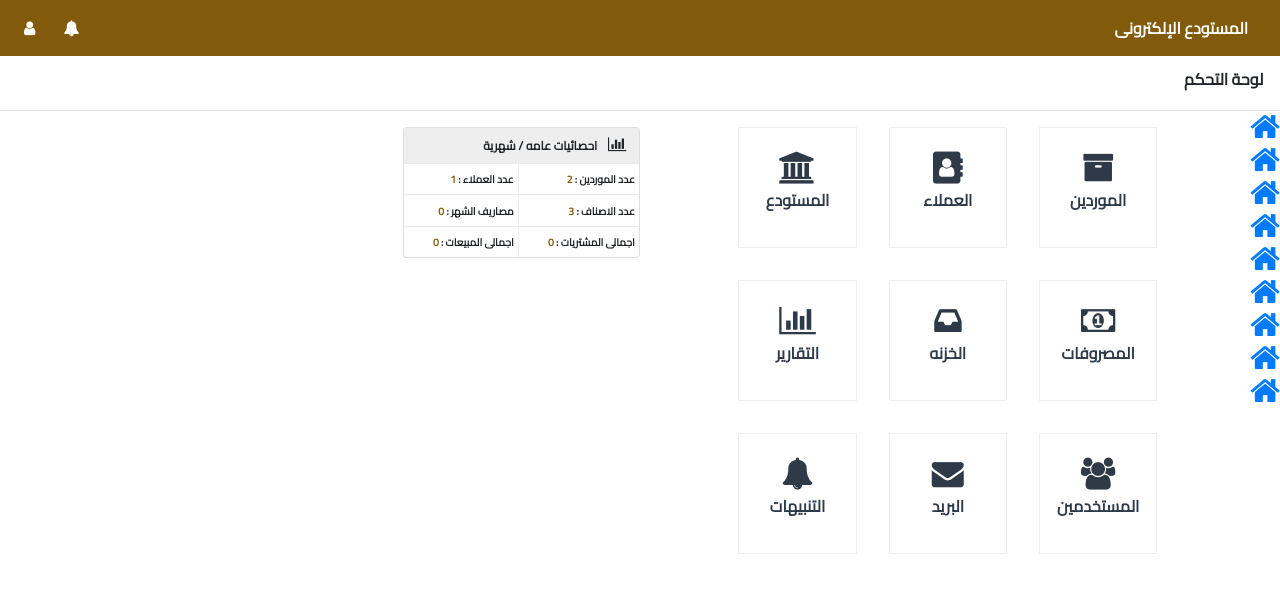
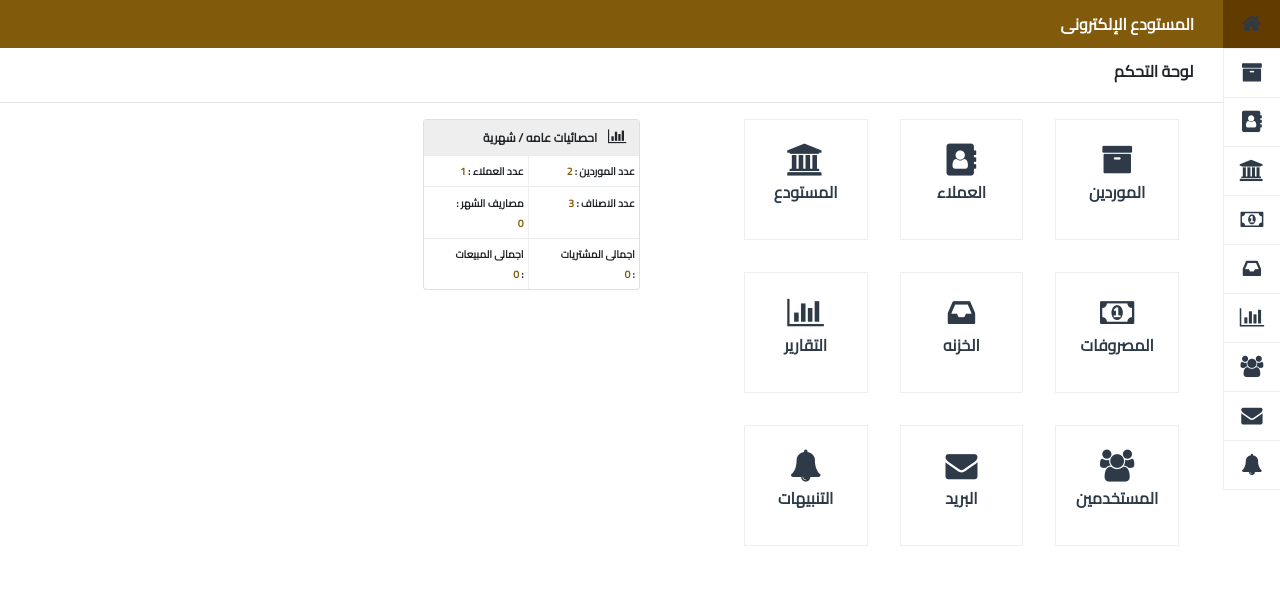
Before and after one commit to Ahmed-Gamal-Helal/restaurant, a plain HTML site: page index.html in a window 1280 px wide. Drawn offline with Linux system fonts and the light colour scheme.

Commit message:
second commit

```diff
--- a/index.html
+++ b/index.html
@@ -13,12 +13,30 @@
         <link rel="stylesheet" href="css/main.css">
     </head>
     <body>
+        <!-- Start Right Side Dashboard -->
+        <section class="hidden-xs-up col-xs-hidden">
+            <aside class="text-center">
+                <div><a href="#"><span><i class="fa fa-home fa-lg" aria-hidden="true"></i></span></a></div>
+                <div><a href="#"><span><i class="fa fa-archive fa-lg" aria-hidden="true"></i></span></a></div>
+                <div><a href="#"><span><i class="fa fa-address-book fa-lg" aria-hidden="true"></i></span></a></div>
+                <div><a href="#"><span><i class="fa fa-institution fa-lg" aria-hidden="true"></i></span></a></div>
+                <div><a href="#"><span><i class="fa fa-money fa-lg" aria-hidden="true"></i></span></a></div>
+                <div><a href="#"><span><i class="fa fa-inbox fa-lg" aria-hidden="true"></i></span></a></div>
+                <div><a href="#"><span><i class="fa fa-bar-chart fa-lg" aria-hidden="true"></i></span></a></div>
+                <div><a href="#"><span><i class="fa fa-users fa-lg" aria-hidden="true"></i></span></a></div>
+                <div><a href="#"><span><i class="fa fa-envelope fa-lg" aria-hidden="true"></i></span></a></div>
+                <div><a href="#"><span><i class="fa fa-bell fa-lg" aria-hidden="true"></i></span></a></div>
+            </aside>
+        </section>
+        <!-- End Right Side Dashboard -->
+
         <!-- START NAVBAR -->
         <nav class="navbar navbar-expand-lg navbar-light">
+            <div class="container">
                 <a class="navbar-brand ml-auto" href="#">
                     المستودع الإلكترونى
                 </a>
-            <ul class="navbar-nav">
+                <!-- <ul class="navbar-nav">
                     <li class="nav-item">
                         <span><a class="nav-link" href="#"><i class="fa fa-bell fa-md"></i>
                         </a></span>
@@ -27,34 +45,24 @@
                     <li class="nav-item active">
                         <a class="nav-link" href="#"><i class="fa fa-user fa-md"></i></a>
                     </li>
-            </ul>
+                </ul> -->
+            </div>
         </nav>
         <!-- END NAVBAR -->
 
-      <!-- Control Pannel -->
-        <div class="control-pannel container-fluid">
+        <!-- Start Control Pannel -->
+        <div class="control-pannel container">
             <h2>لوحة التحكم</h2>
         </div>
+        <hr>
+        <!-- End Control Panel -->
 
-        <hr>
+        <!-- Start Content Rows -->
+        <div class="container">
         <div class="row">
-            <div class="col-lg-1 x">
-                <aside class="text-right">
-                    <div><a href="#"><span><i class="fa fa-home fa-2x" aria-hidden="true"></i></span></a></div>
-                    <div><a href="#"><span><i class="fa fa-home fa-2x" aria-hidden="true"></i></span></a></div>
-                    <div><a href="#"><span><i class="fa fa-home fa-2x" aria-hidden="true"></i></span></a></div>
-                    <div><a href="#"><span><i class="fa fa-home fa-2x" aria-hidden="true"></i></span></a></div>
-                    <div><a href="#"><span><i class="fa fa-home fa-2x" aria-hidden="true"></i></span></a></div>
-                    <div><a href="#"><span><i class="fa fa-home fa-2x" aria-hidden="true"></i></span></a></div>
-                    <div><a href="#"><span><i class="fa fa-home fa-2x" aria-hidden="true"></i></span></a></div>
-                    <div><a href="#"><span><i class="fa fa-home fa-2x" aria-hidden="true"></i></span></a></div>
-                    <div><a href="#"><span><i class="fa fa-home fa-2x" aria-hidden="true"></i></span></a></div>
-                </aside>
-            </div>
-
-            <div class="col-lg-5 main-col">
-                <div class="container-fluid text-center">
-                    <div class="row">
+            <div class="col-lg-6 main-col ">
+                <div class="container-fluid text-center text-align-left">
+                    <div class="row justify-text-center">
                         <a href="#" class="col-sm-3 suppliers">
                             <span><i class="fa fa-archive fa-2x" aria-hidden="true"></i></span>
                             <h5 id="x">الموردين</h5>
@@ -100,7 +108,6 @@
             </div>
             <!-- table -->
 
-
             <div class="col-lg-3">
                 <div class="container-fluid text-right">
                     <div class="row">
@@ -120,7 +127,7 @@
                                         <td>مصاريف الشهر : <span>0</span></td>
                                     </tr>
                                     <tr>
-                                        <td>اجمالى المشتريات : <span>0</span></td>
+                                        <td class="nowrap">اجمالى المشتريات : <span>0</span></td>
                                         <td>اجمالى المبيعات : <span>0</span></td>
                                     </tr>
                                 </table>
@@ -129,7 +136,12 @@
                     </div>
                 </div>
                 </div>
+
+
             </div>
+        </div>
+
+        <!-- End Content Rows -->
         <script src="js/jquery-3.2.1.js"></script>
         <script src="js/popper.min.js"></script>
         <script src="js/bootstrap.min.js"></script>
--- a/scss/aside.scss
+++ b/scss/aside.scss
@@ -1,4 +1,34 @@
-.col-lg-1 {
+section {
+    position: absolute;
+    top: 0;
+    right: 0;
+    z-index: 999;
+    background-color: $white;
     aside {
+        div {
+            border-bottom: 1px solid $gray;
+            transition: all .5s ease-in-out;
+            border-left: 1px solid $gray;
+            &:hover {
+                background-color: $baseColor;
+                cursor: pointer;
+                }
+            a {
+                width: 100%;
+                span {
+                    i {
+                        padding: 1rem;
+                        color: $secColor;
+                        &:hover {
+                            color: $white;
+                        }
+                    }
+                }
+            }
+        }
+        div:first-child {
+            border-left: none;
+            background: $darkBase;
+        }
     }
 }
--- a/scss/main.scss
+++ b/scss/main.scss
@@ -1,12 +1,7 @@
 *, img {
     max-width: 100%;
 }
-table.datatable thead .sorting_asc {
-    border: 1px solid rgba(180, 180, 180, .4);
-}
-table.dataTable thead th, table.dataTable thead td {
-    padding: 0;
-}
+
 @import 'variables.scss';
 @import 'upper-header.scss';
 @import 'control.scss';
--- a/scss/stastics.scss
+++ b/scss/stastics.scss
@@ -21,6 +21,7 @@
                     .table {
                         margin-bottom: 0;
                         tr {
+                            border: none;
                             td:first-of-type {
                                 border-left: 1px solid $gray;
                             }
--- a/scss/store.scss
+++ b/scss/store.scss
@@ -1,10 +1,10 @@
-.col-lg-5 {
+.col-lg-6 {
     .container-fluid {
         .row {
             .suppliers, .clients, .stores, .money, .safe, .reports {
             }
             .col-sm-3 {
-                margin: 1em;
+                margin: 1rem;
             }
             a {
                 text-decoration: none;
--- a/scss/tables.scss
+++ b/scss/tables.scss
@@ -1,3 +1,13 @@
+.sell-button {
+    button {
+        background-color: $baseColor;
+        font: bold 1rem $baseFont;
+        cursor: pointer;
+        color: $white;
+        margin: 2%
+    }
+}
+
 table.datatable thead .sorting_asc {
     border: 1px solid rgba(180, 180, 180, .4);
 }
--- a/scss/upper-header.scss
+++ b/scss/upper-header.scss
@@ -1,11 +1,15 @@
 /*
 Author : Jemy
 */
-.navbar {
+.navbar-expand-lg {
     background-color: $baseColor;
+    padding: .25rem;
+    .container {
+        padding-right: 0;
         a.navbar-brand {
             color: $white;
             font: bold 1rem $baseFont;
+
         }
         ul {
             a {
@@ -24,5 +28,5 @@ Author : Jemy
                 }
             }
         }
-
     }
+}
--- a/scss/variables.scss
+++ b/scss/variables.scss
@@ -1,5 +1,6 @@
 // colors
 $baseColor : #815a0b;
+$darkBase : #613b00;
 $secColor : #2e3a48;
 $white : #FFF;
 $gray: #EEE;
```
Also changed, not shown: index-2.html (+30 -18 lines), css/main.css, 1 other file. Lines whose indentation alone changed are shown as unchanged.
